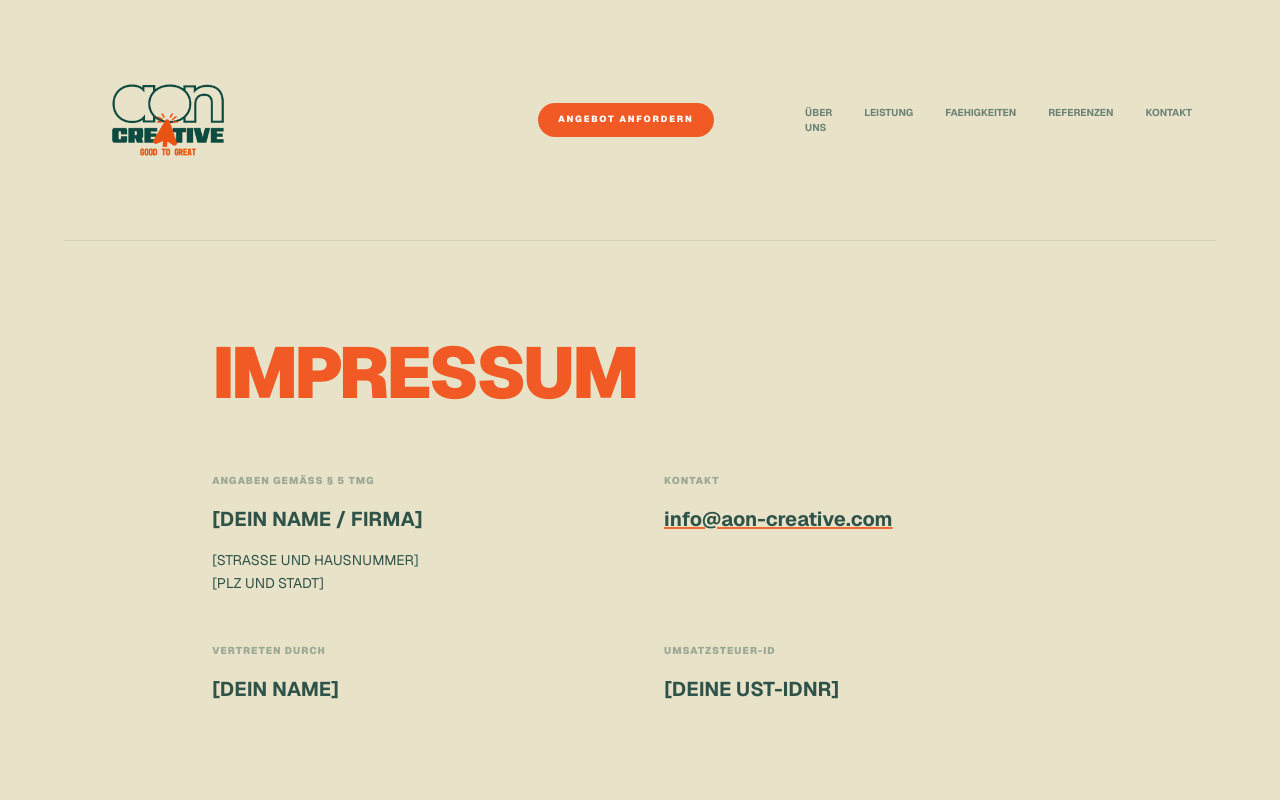
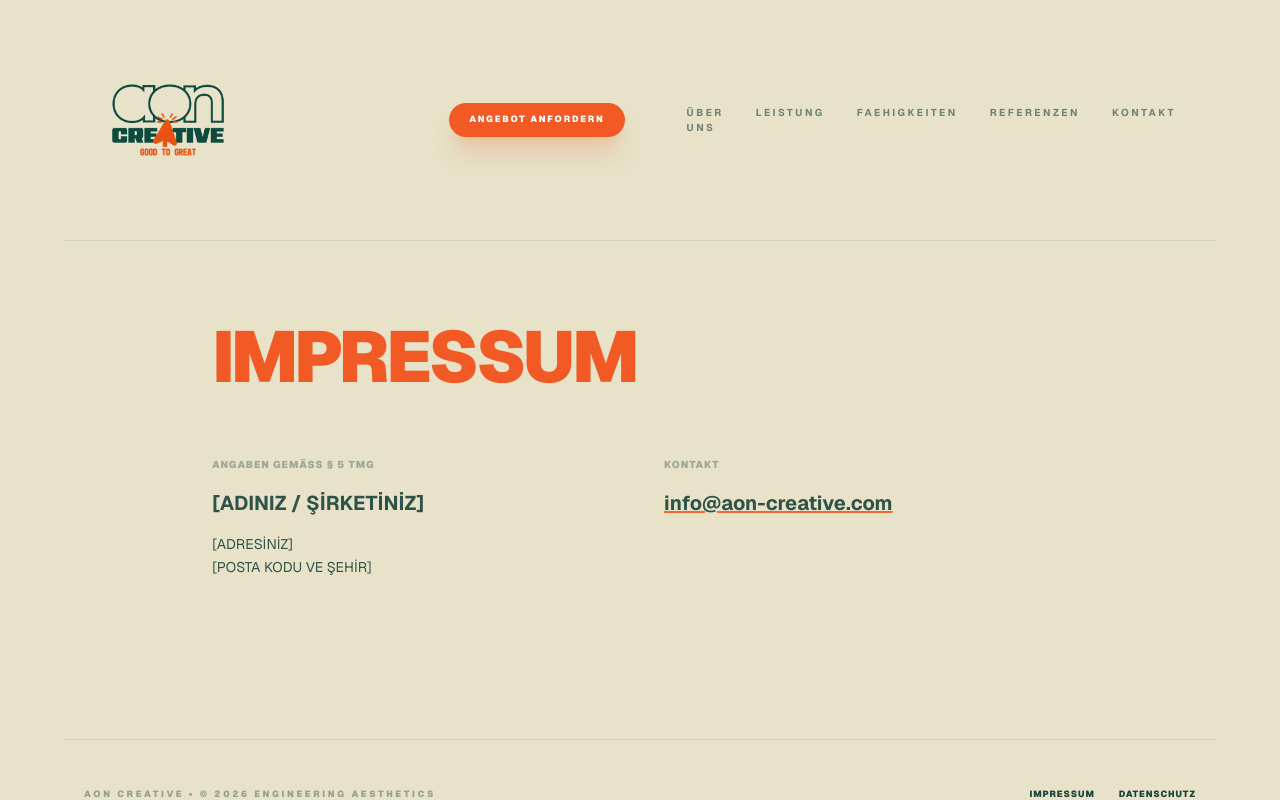
Before and after one commit to ademi57/aon-creative-web, a Next.js app: page /impressum in a window 1280 px wide. Shown: the top 800 px of the page. Built offline with nearby package versions, Linux system fonts and the light colour scheme.

Commit message:
fix: impressum and  datenschutz page

```diff
--- a/app/impressum/page.tsx
+++ b/app/impressum/page.tsx
@@ -3,7 +3,7 @@ import { useState } from "react";
 import { motion, AnimatePresence } from "framer-motion";
 import Link from "next/link";
 
-export default function impressum() {
+export default function Impressum() {
   const [isMenuOpen, setIsMenuOpen] = useState(false);
 
   const navLinks = [
@@ -17,52 +17,49 @@ export default function impressum() {
   return (
     <main className="min-h-screen bg-[#E7E2C8] text-[#1C443C] font-sans selection:bg-[#F15A24] selection:text-white overflow-x-hidden">
 
-      {/* --- HEADER --- */}
+      {/* --- NAVIGATION (Tüm sayfalarda aynı olmalı) --- */}
       <nav className="max-w-6xl mx-auto px-5 md:px-6 flex justify-between items-center py-6 md:py-10 border-b border-[#1C443C]/10 relative z-[1000]">
         <div className="flex-1 flex justify-start">
           <Link href="/">
             <img src="/logo.png" alt="AON Creative" className="w-32 md:w-40 block" />
           </Link>
         </div>
+
         <div className="flex-1 flex justify-center">
-          <Link href="/kontakt" className="bg-[#F15A24] text-white px-5 py-2.5 rounded-full text-[9px] font-black uppercase tracking-[0.2em] whitespace-nowrap">
+          <Link href="/kontakt" className="bg-[#F15A24] text-white px-5 py-2.5 rounded-full text-[9px] font-black uppercase tracking-[0.2em] shadow-xl shadow-[#F15A24]/20 transition-all duration-300 whitespace-nowrap min-w-fit text-center">
             Angebot anfordern
           </Link>
         </div>
+
         <div className="flex-1 flex justify-end">
-          <button onClick={() => setIsMenuOpen(!isMenuOpen)} className="md:hidden flex flex-col gap-1.5 relative z-[2100]">
-            <motion.span animate={isMenuOpen ? { rotate: 45, y: 8 } : { rotate: 0, y: 0 }} className="w-8 h-[2px] bg-[#1C443C] block origin-center"/>
-            <motion.span animate={isMenuOpen ? { opacity: 0 } : { opacity: 1 }} className="w-8 h-[2px] bg-[#1C443C] block"/>
-            <motion.span animate={isMenuOpen ? { rotate: -45, y: -8 } : { rotate: 0, y: 0 }} className="w-8 h-[2px] bg-[#1C443C] block origin-center"/>
-          </button>
-          <div className="hidden md:flex gap-8 text-[10px] uppercase font-bold opacity-60">
+          <div className="hidden md:flex gap-8 text-[10px] uppercase tracking-[0.25em] font-bold opacity-60 mr-4">
             {navLinks.map((link) => (
               <Link key={link.name} href={link.href} className="hover:text-[#F15A24] transition-colors">{link.name}</Link>
             ))}
           </div>
+          <button
+            onClick={() => setIsMenuOpen(!isMenuOpen)}
+            className="md:hidden flex flex-col justify-center items-center w-10 h-10 gap-1.5 relative z-[2100]"
+          >
+            <motion.span animate={isMenuOpen ? { rotate: 45, y: 8 } : { rotate: 0, y: 0 }} className={`w-8 h-[2px] block origin-center ${isMenuOpen ? 'bg-[#F15A24]' : 'bg-[#1C443C]'}`}/>
+            <motion.span animate={isMenuOpen ? { opacity: 0 } : { opacity: 1 }} className="w-8 h-[2px] bg-[#1C443C] block"/>
+            <motion.span animate={isMenuOpen ? { rotate: -45, y: -8 } : { rotate: 0, y: 0 }} className={`w-8 h-[2px] block origin-center ${isMenuOpen ? 'bg-[#F15A24]' : 'bg-[#1C443C]'}`}/>
+          </button>
         </div>
       </nav>
 
       {/* --- CONTENT --- */}
-      <div className="max-w-4xl mx-auto px-5 py-24">
+      <div className="max-w-4xl mx-auto px-5 py-20">
         <h1 className="text-5xl md:text-7xl font-black tracking-tighter uppercase mb-16 text-[#F15A24]">Impressum</h1>
         <div className="grid grid-cols-1 md:grid-cols-2 gap-12 opacity-90 text-sm leading-relaxed">
           <section className="space-y-4">
             <h2 className="text-[10px] font-black uppercase tracking-widest opacity-40">Angaben gemäß § 5 TMG</h2>
-            <p className="text-xl font-bold uppercase">[DEIN NAME / FIRMA]</p>
-            <p>[STRASSE UND HAUSNUMMER]<br />[PLZ UND STADT]</p>
+            <p className="text-xl font-bold uppercase">[ADINIZ / ŞİRKETİNİZ]</p>
+            <p>[ADRESİNİZ]<br />[POSTA KODU VE ŞEHİR]</p>
           </section>
           <section className="space-y-4">
             <h2 className="text-[10px] font-black uppercase tracking-widest opacity-40">Kontakt</h2>
             <p className="text-xl font-bold underline decoration-[#F15A24]">info@aon-creative.com</p>
-          </section>
-          <section className="space-y-4">
-            <h2 className="text-[10px] font-black uppercase tracking-widest opacity-40">Vertreten durch</h2>
-            <p className="text-xl font-bold uppercase">[DEIN NAME]</p>
-          </section>
-          <section className="space-y-4">
-            <h2 className="text-[10px] font-black uppercase tracking-widest opacity-40">Umsatzsteuer-ID</h2>
-            <p className="text-xl font-bold">[DEINE UST-IDNR]</p>
           </section>
         </div>
       </div>
@@ -70,7 +67,9 @@ export default function impressum() {
       {/* --- FOOTER --- */}
       <footer className="max-w-6xl mx-auto px-5 py-12 border-t border-[#1C443C]/10 mt-20">
         <div className="flex flex-col md:flex-row justify-between items-center gap-6">
-          <p className="text-[9px] tracking-[0.3em] uppercase font-black opacity-40">AON CREATIVE • © 2026</p>
+          <p className="text-[9px] tracking-[0.3em] uppercase font-black opacity-40 text-center md:text-left">
+            AON CREATIVE • © 2026 Engineering Aesthetics
+          </p>
           <div className="flex gap-6 text-[9px] uppercase tracking-widest font-black">
             <Link href="/impressum" className="hover:text-[#F15A24]">Impressum</Link>
             <Link href="/datenschutz" className="hover:text-[#F15A24]">Datenschutz</Link>
```
